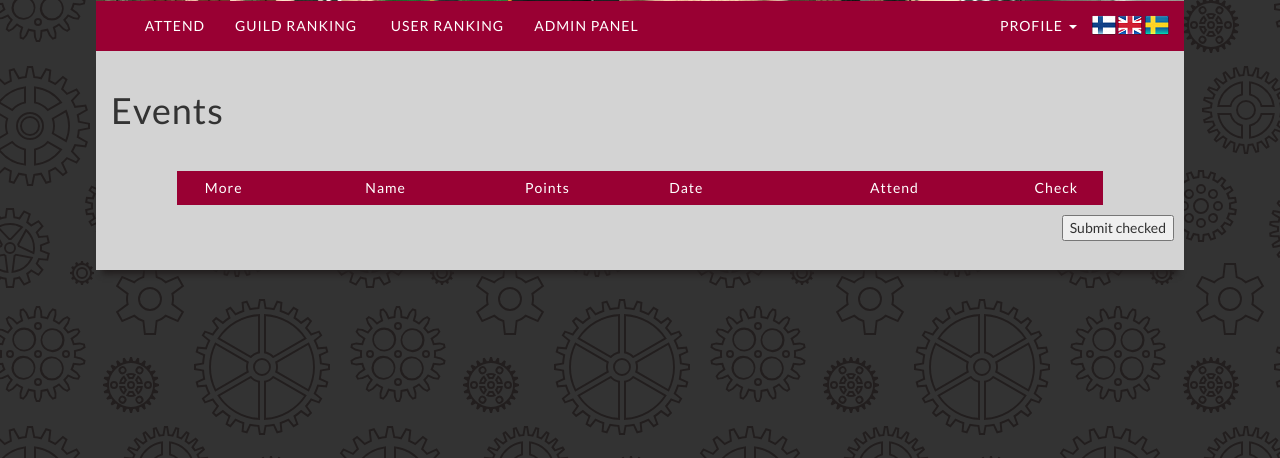
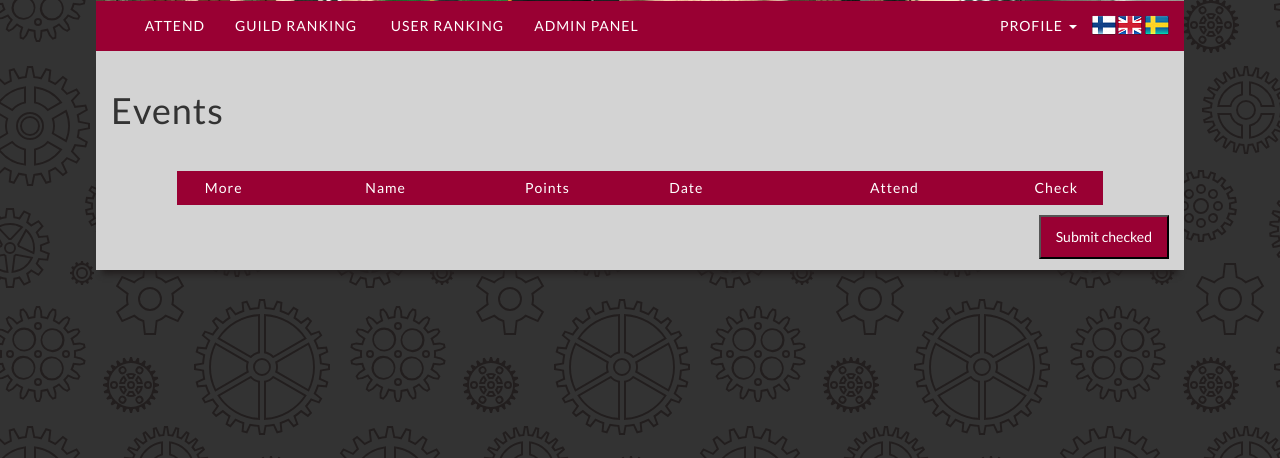
Before and after one commit to Jonneitapuro/isoskaba2, a Django app: page /events/ in a window 1280 px wide. Shown: the part 274-732 px from the top of the page. Run offline with Django 3.2, Linux system fonts and the light colour scheme; the visitor is signed in with stand-in values (Sample User, id 1); data comes from the database, SQL or seed files in the repository; data that the repository does not hold is empty; parts of the project's set-up code (start-up, migrations or seed data) failed here and were passed over; some libraries are stand-ins or nearby versions.

Commit message:
Prettier buttons

```diff
--- a/static/css/app.css
+++ b/static/css/app.css
@@ -155,10 +155,26 @@ div.form-error {
   padding: 0;
 }
 
-#submit-events-button {
-  margin: 10px;
+.skaba-button {
+  background-color: #990033;
+  color: white;
+  padding: 10px 15px;
+}
+
+.skaba-button[disabled]{
+  background-color: #C0C0C0;
+  color: #9D9D9D;
+}
+
+.button-submit-events {
+  margin: 10px auto;
   position: absolute;
-  right: 0px;
+  right: 15px
+}
+
+.button-smaller {
+  padding-top: 5px;
+  padding-bottom: 5px;
 }
 
 .scoreboard {
@@ -217,10 +233,6 @@ div.form-error {
   background-color: #990033;
 }
 
-button.attend-event[disabled] {
-  background-color: #C0C0C0;
-}
-
 .padded {
   padding: 0 10px;
 }
--- a/templates/admin_eventlist.html
+++ b/templates/admin_eventlist.html
@@ -48,7 +48,7 @@
       <td>{{ event.points }}</td>
       <td>{{ event.repeats }}</td>
       <td>{{ event.eventdate|date:'d.m.Y' }}</td>
-      <td><button type="submit" name="event_id" value="{{ event.id }}" onclick="confirm('{% trans 'Do you want to delete the event' %}')">{% trans 'Delete' %}</button></td>
+      <td><button type="submit" class="skaba-button button-smaller" name="event_id" value="{{ event.id }}" onclick="confirm('{% trans 'Do you want to delete the event' %}')">{% trans 'Delete' %}</button></td>
     </tr>
     {% endfor %}
   </table>
--- a/templates/admin_form.html
+++ b/templates/admin_form.html
@@ -31,7 +31,7 @@
   			</div>
   			{% endfor %}
       {% endfor %}
-			<input type="submit" value="{{ submit_text }}" />
+			<input type="submit" class="skaba-button" value="{{ submit_text }}" />
 		</form>
 
 {% endblock %}
--- a/templates/eventlist.html
+++ b/templates/eventlist.html
@@ -26,7 +26,7 @@
       <div style="width: 10%">{{ event.points }}</div>
       <div style="width: 20%" class="hidden-on-mobile">{{ event.eventdate|date:'d.m.Y' }}</div>
       <div class="bigger-on-mobile">
-        <button class="attend-event" type="submit" name="e_id" value="{{ event.id }}" {% if event.disabled %}disabled{% endif %}>{% trans 'Attend' %}</button>
+        <button class="skaba-button button-smaller" type="submit" name="e_id" value="{{ event.id }}" {% if event.disabled %}disabled{% endif %}>{% trans 'Attend' %}</button>
       </div>
       <div style="width: 10%"><input type="checkbox" name="e_id" value="{{ event.id }}" {% if event.disabled %}disabled checked{% endif %}></div>
     </div>
@@ -35,6 +35,6 @@
     </div>
     {% endfor %}
   </div>
-  <button type="submit" id="submit-events-button">Submit checked</button>
+  <button type="submit" class="skaba-button button-submit-events">Submit checked</button>
 </form>
 {% endblock %}
--- a/templates/form.html
+++ b/templates/form.html
@@ -27,7 +27,7 @@
   			</div>
   			{% endfor %}
       {% endfor %}
-			<input type="submit" value="{{ submit_text }}" />
+			<input type="submit" class="skaba-button" value="{{ submit_text }}" />
 		</form>
 
 {% endblock %}
--- a/templates/registration/password_reset_confirm.html
+++ b/templates/registration/password_reset_confirm.html
@@ -10,7 +10,7 @@
     <form method="post">
       {% csrf_token %}
       {{ form.as_p }}
-      <button type="submit" class="btn btn-default btn-sm">Change password</button>
+      <button type="submit" class="skaba-button">Change password</button>
     </form>
   </div>
   {% else %}
--- a/templates/registration/password_reset_form.html
+++ b/templates/registration/password_reset_form.html
@@ -10,7 +10,7 @@
         <form class="form-horizontal" role="form" method="POST">
             {% csrf_token %}
             {{ form.as_p }}
-            <button type="submit" class="tn btn-default btn-sm">Submit</button>
+            <button type="submit" class="skaba-button">Submit</button>
     </div>
 </div>
 
--- a/templates/user_info.html
+++ b/templates/user_info.html
@@ -36,7 +36,7 @@
   </tr>
 </table>
 
-<a href="/user/edit/"><button type="button">{% trans 'Edit' %}</button></a>
+<a href="/user/edit/"><button type="button" class="skaba-button">{% trans 'Edit' %}</button></a>
 
 <h2>{% trans 'Attended events' %}</h2>
 
```
